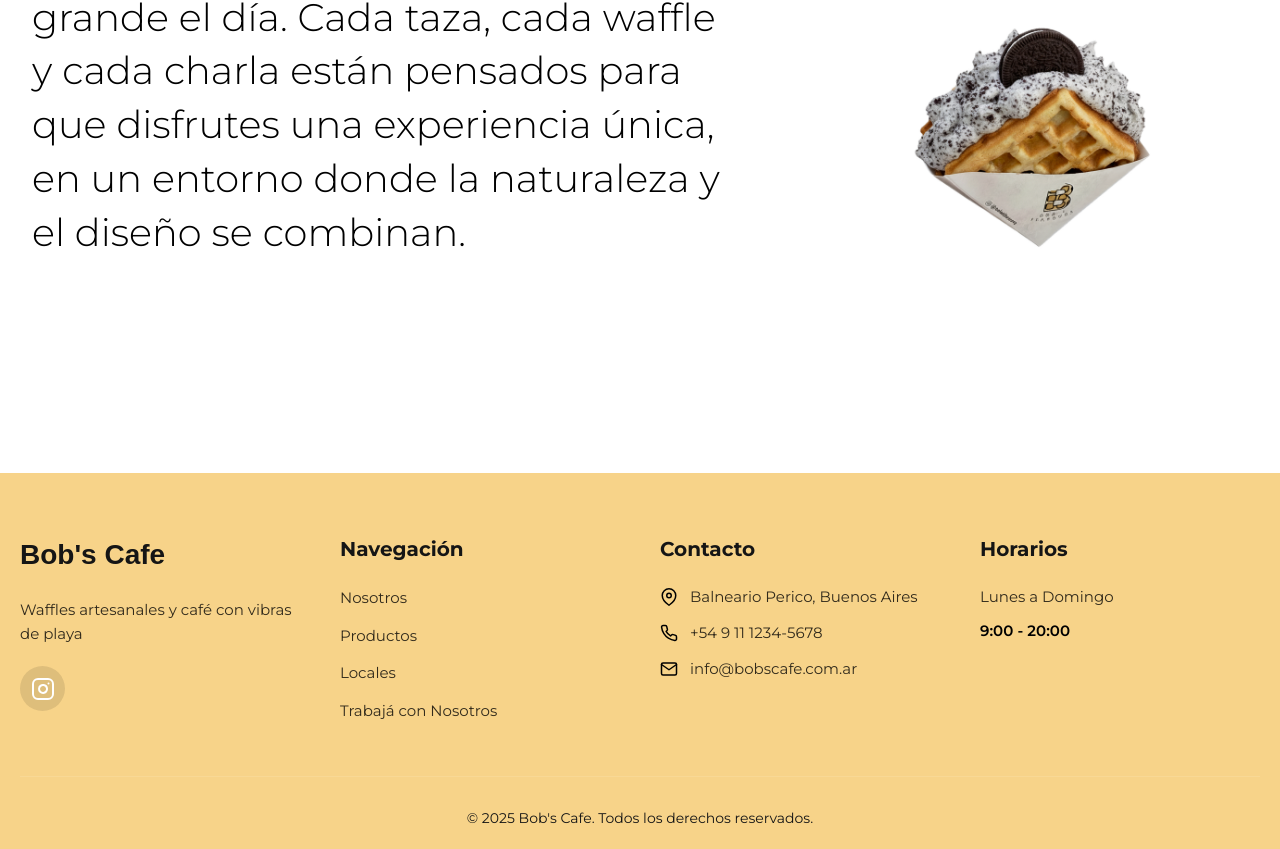
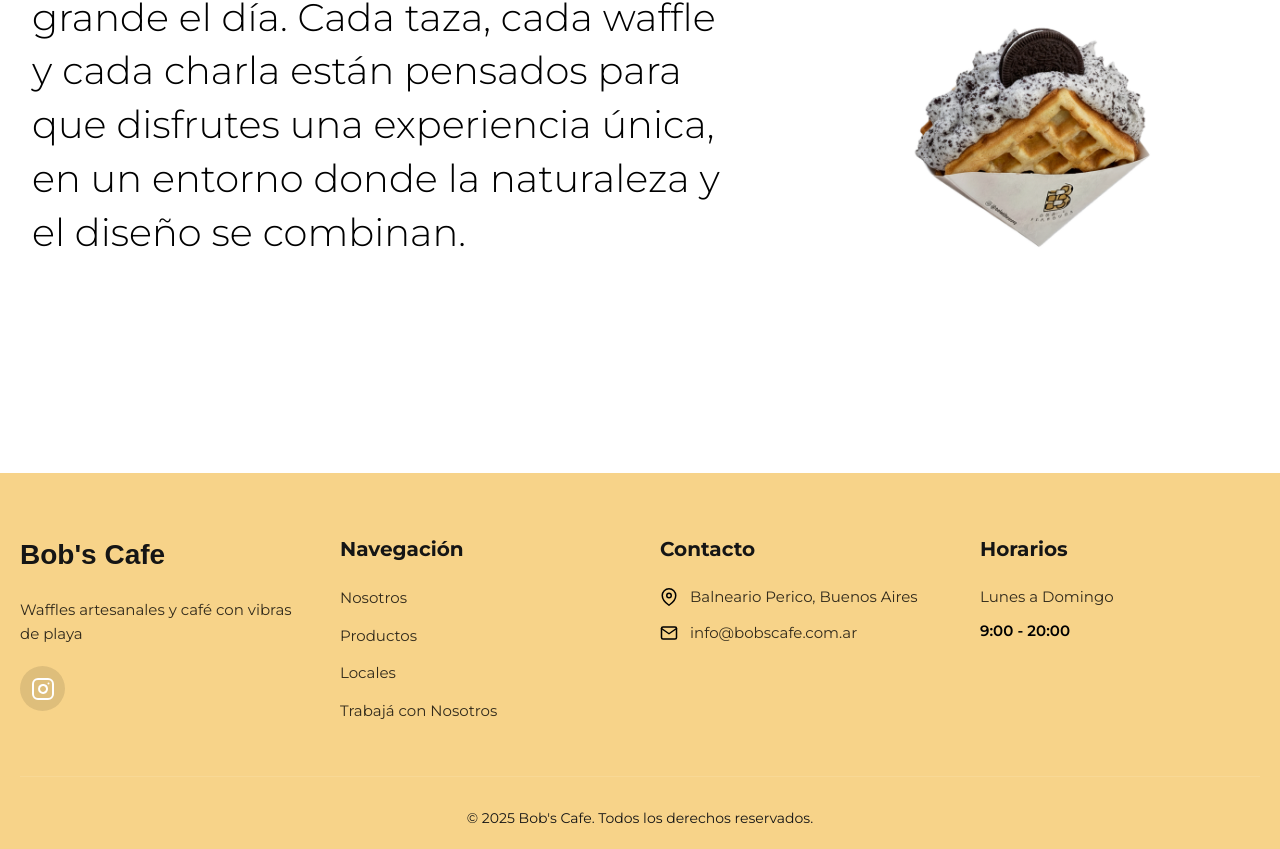
Before and after one commit to janomaciell/Bobs-Cafe-Pinamar, a React (Vite) app in the folder bobs-cafe/: page / in a window 1280 px wide. Shown: the part 2754-3603 px from the top of the page. Built offline with nearby package versions, Linux system fonts and the light colour scheme.

Commit message:
footer sin numero de telefono

```diff
--- a/bobs-cafe/src/components/Footer.jsx
+++ b/bobs-cafe/src/components/Footer.jsx
@@ -33,10 +33,7 @@ const Footer = () => {
               <FiMapPin size={18} />
               <span>Balneario Perico, Buenos Aires</span>
             </li>
-            <li>
-              <FiPhone size={18} />
-              <span>+54 9 11 1234-5678</span>
-            </li>
+
             <li>
               <FiMail size={18} />
               <span>info@bobscafe.com.ar</span>
```
